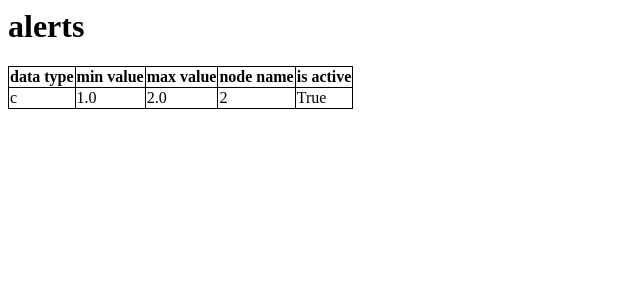
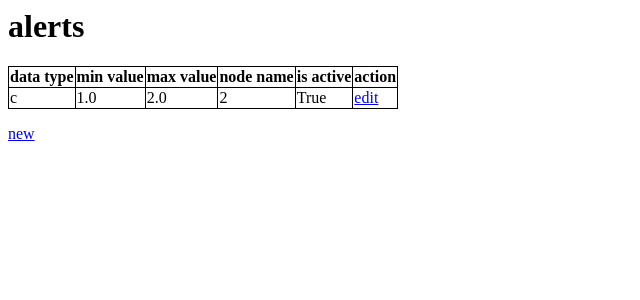
Before and after one commit to rengokantai/pkdjpjblueprints_3djagois, a Django app: a page that uses data_collector/templates/alert_list.html in a window 1280 px wide. Shown: the top 300 px of the page, without its empty margins (0-640 px from the left). Run offline with Django 3.2, Linux system fonts and the light colour scheme; data comes from the database, SQL or seed files in the repository; both versions use the stored data as it was after the commit.

Commit message:
Update alert_list.html

```diff
--- a/data_collector/templates/alert_list.html
+++ b/data_collector/templates/alert_list.html
@@ -12,6 +12,7 @@
             <th>max value</th>
             <th>node name</th>
             <th>is active</th>
+            <th>action</th>
         </tr>
         {% for alert in object_list %}
 
@@ -21,6 +22,7 @@
                     <td>{{ alert.max_value }}</td>
                     <td>{{ alert.node_name }}</td>
                     <td>{{ alert.is_active }}</td>
+                    <td><a href="{% url 'alerts_edit' pk=alert.pk %}">edit</a></td>
                 </tr>
 
         {% endfor %}
@@ -29,4 +31,5 @@
     {% else %}
     no alerts
     {% endif %}
+    <p><a href="{% url 'alerts_new' %}">new</a></p>
 {% endblock %}
--- a/data_collector/views.py
+++ b/data_collector/views.py
@@ -39,11 +39,11 @@ class NewAlertView(CreateView):
     model = Alert
     fields =  ['data_type','min_value','max_value','node_name','is_active']
     def get_success_url(self):
-        return reverse('alert_list')
+        return reverse('alerts_list')
 
 class EditAlertView(UpdateView):
     template_name = 'create_or_update_alert.html'
     model = Alert
     fields =  ['data_type','min_value','max_value','node_name','is_active']
     def get_success_url(self):
-        return reverse('alert_list')
+        return reverse('alerts_list')
```
Also changed, not shown: db.sqlite3.
